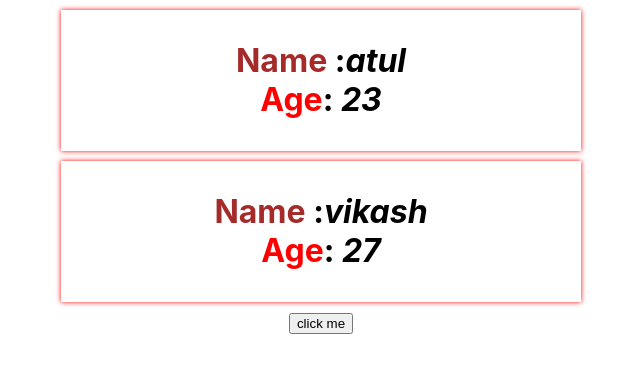
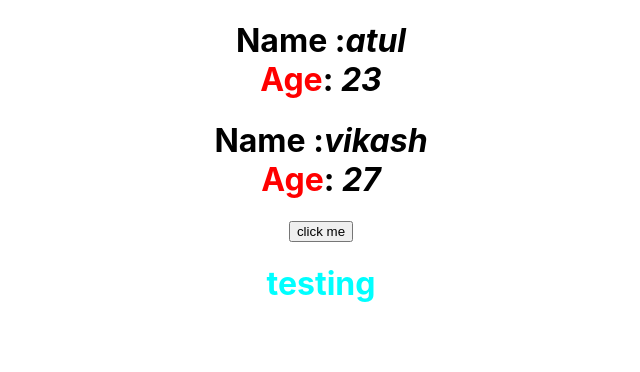
Before and after one commit to atulsingh9507/start-atulreact, a React (Create React App) app: page / in a window 1280 px wide. Shown: the top 372 px of the page, without its empty margins (319-959 px from the left). Built offline with nearby package versions, Linux system fonts and the light colour scheme.

Commit message:
add module.css

```diff
--- a/src/App.css
+++ b/src/App.css
@@ -1,38 +1,9 @@
-.App {
-  text-align: center;
+.App{
+   display: block;
+   margin: auto;
+   width: 80%;
+   text-align: center;
 }
-
-.App-logo {
-  height: 40vmin;
-  pointer-events: none;
+.label{
+  color: aqua;
 }
-
-@media (prefers-reduced-motion: no-preference) {
-  .App-logo {
-    animation: App-logo-spin infinite 20s linear;
-  }
-}
-
-.App-header {
-  background-color: #282c34;
-  min-height: 100vh;
-  display: flex;
-  flex-direction: column;
-  align-items: center;
-  justify-content: center;
-  font-size: calc(10px + 2vmin);
-  color: white;
-}
-
-.App-link {
-  color: #61dafb;
-}
-
-@keyframes App-logo-spin {
-  from {
-    transform: rotate(0deg);
-  }
-  to {
-    transform: rotate(360deg);
-  }
-}
--- a/src/App.js
+++ b/src/App.js
@@ -21,6 +21,7 @@ render() {
       <Person name="atul"age="23" />
       <Person name="vikash"age="27" />
       <button type="button" onClick={this.buttonClickHandler}>click me</button>
+      <h1 className="label">testing </h1>
 
 
     </div>
--- a/src/component/person/person.js
+++ b/src/component/person/person.js
@@ -1,5 +1,5 @@
 import React, {Component} from "react";
-import "./person.css";
+import personstyle from "./person.module.css";
 
 
 class person extends Component {
@@ -9,14 +9,15 @@ class person extends Component {
 }
 
    render() {
+    console.log(personstyle)
     const style = {
         fontsize: "50px ",
         color: "red"
     }
     return(
-        <div className="personBox">
+        <div className={personstyle.personbox}>
             <h1>
-               <label className="personlabel">Name</label> :
+               <label className={personstyle.label}>Name</label> :
                <i>{this.props.name}</i>
                 <br/>
                 <label style={style}>Age</label>: <i>{this.props.age}</i>
```
Also changed, not shown: src/component/person/person.module.css (renamed from src/component/person/person.css).
